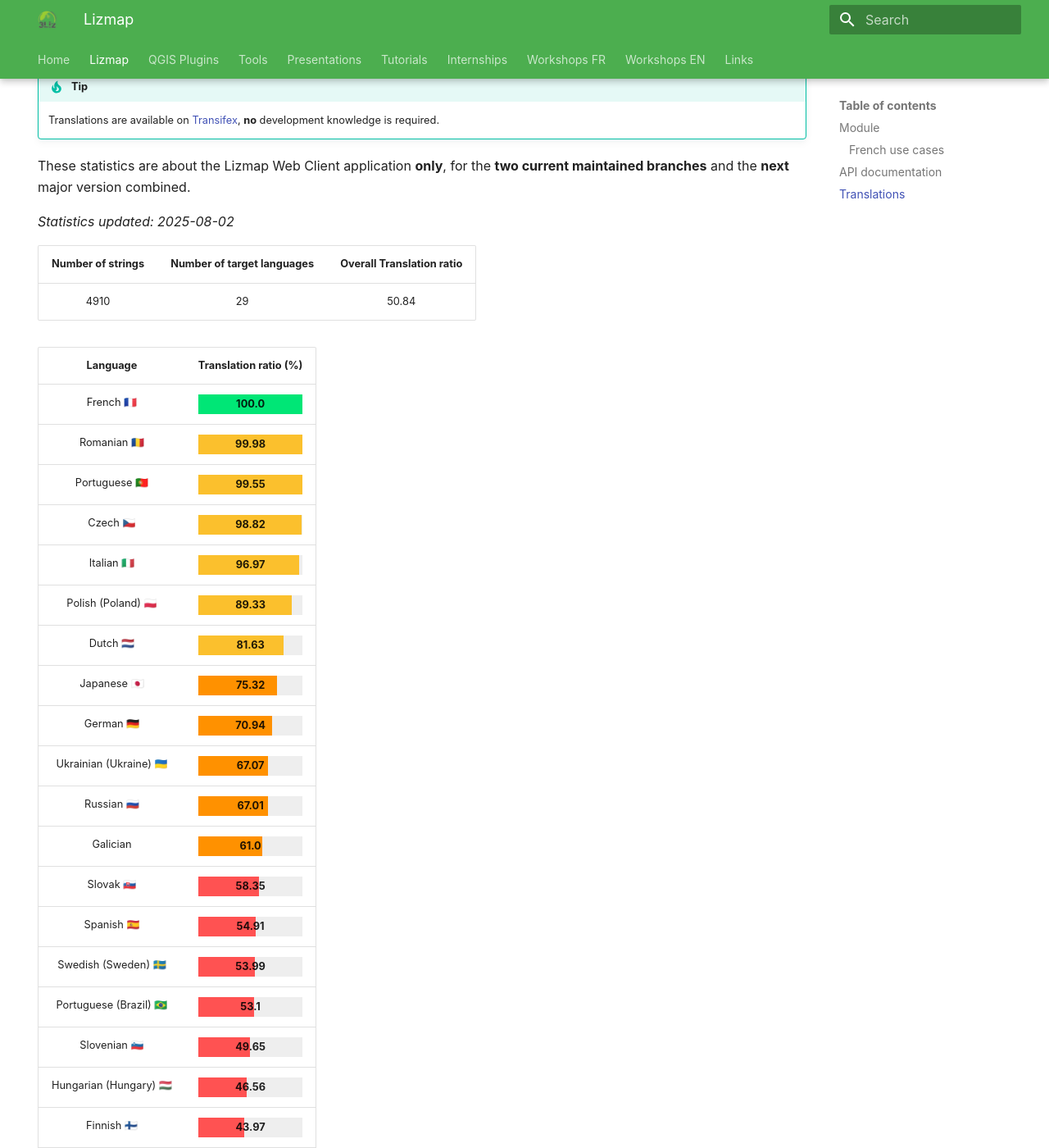
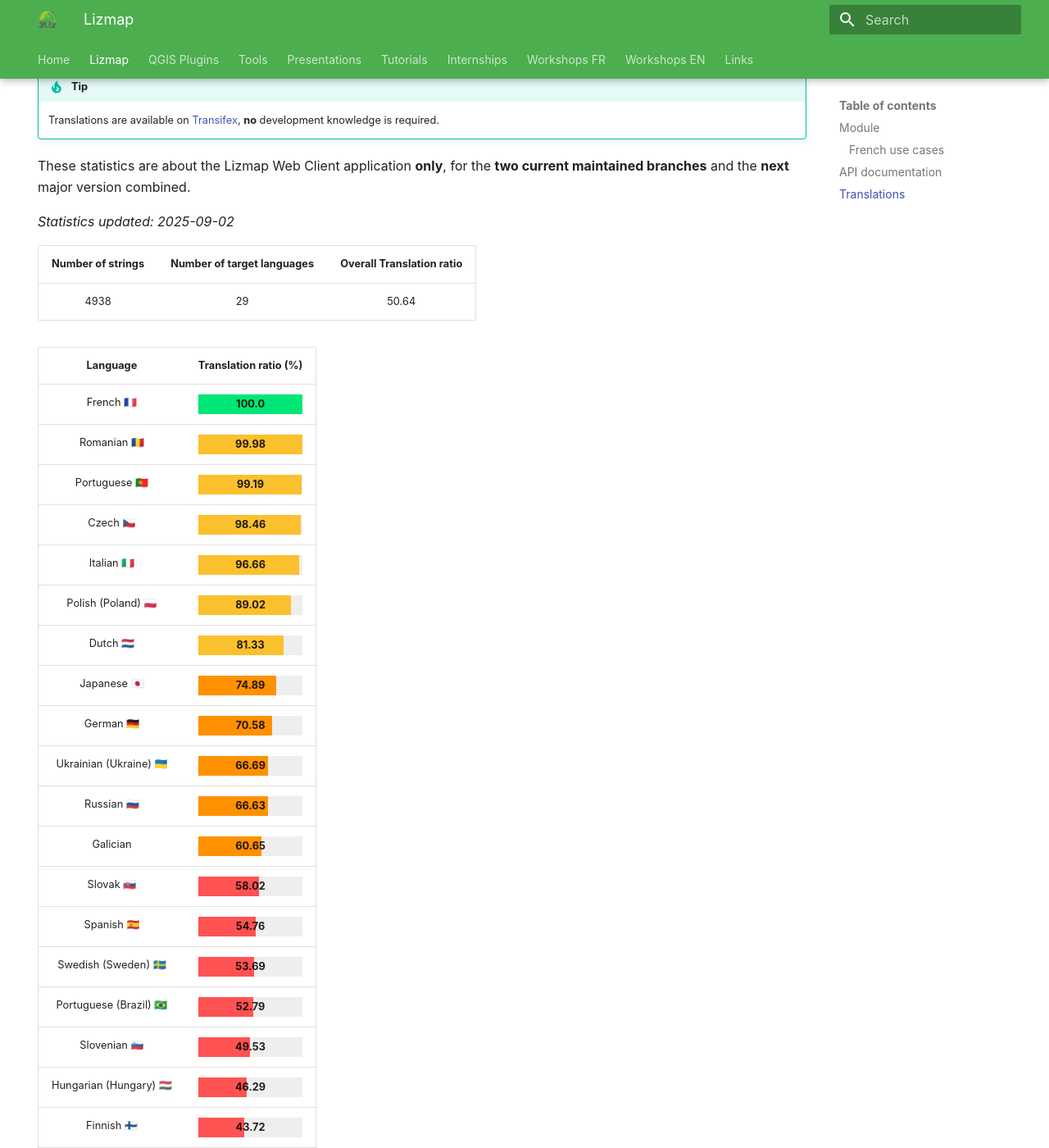
Before and after one commit to 3liz/3liz.github.io, an MkDocs documentation site: the page built from docs/lizmap.md, in a window 1280 px wide and 1400 px high, scrolled down 875 px. Shown: the whole window at 82% size. Built offline with MkDocs 1.6.1 and Material for MkDocs 9.7.7, drawn with Linux system fonts in a browser that asks for light colours; nearby versions of some CDN libraries; some of the changed text lies outside the part shown.

Commit message:
Update statistics from Transifex Lizmap Web Client

```diff
--- a/docs/lizmap-i18n-stats.md
+++ b/docs/lizmap-i18n-stats.md
@@ -10,40 +10,40 @@
 These statistics are about the Lizmap Web Client application **only**, for the **two current
 maintained branches** and the **next** major version combined.
 
-*Statistics updated: 2025-08-02*
+*Statistics updated: 2025-09-02*
 
 | Number of strings | Number of target languages | Overall Translation ratio |
 |:-:|:-:|:-:|
-4910|29|50.84
+4938|29|50.64
 
 | Language | Translation ratio (%) |
 |:-:|:-:|
 French 🇫🇷 |[=100.0% "100.0"]|
 Romanian 🇷🇴 |[=99.98% "99.98"]|
-Portuguese 🇵🇹 |[=99.55% "99.55"]|
-Czech 🇨🇿 |[=98.82% "98.82"]|
-Italian 🇮🇹 |[=96.97% "96.97"]|
-Polish (Poland) 🇵🇱 |[=89.33% "89.33"]|
-Dutch 🇳🇱 |[=81.63% "81.63"]|
-Japanese 🇯🇵 |[=75.32% "75.32"]|
-German 🇩🇪 |[=70.94% "70.94"]|
-Ukrainian (Ukraine) 🇺🇦 |[=67.07% "67.07"]|
-Russian 🇷🇺 |[=67.01% "67.01"]|
-Galician  |[=61.0% "61.0"]|
-Slovak 🇸🇰 |[=58.35% "58.35"]|
-Spanish 🇪🇸 |[=54.91% "54.91"]|
-Swedish (Sweden) 🇸🇪 |[=53.99% "53.99"]|
-Portuguese (Brazil) 🇧🇷 |[=53.1% "53.1"]|
-Slovenian 🇸🇮 |[=49.65% "49.65"]|
-Hungarian (Hungary) 🇭🇺 |[=46.56% "46.56"]|
-Finnish 🇫🇮 |[=43.97% "43.97"]|
-Basque  |[=31.98% "31.98"]|
-Greek 🇬🇷 |[=25.05% "25.05"]|
-Bulgarian 🇧🇬 |[=22.79% "22.79"]|
-Norwegian 🇳🇴 |[=16.09% "16.09"]|
-Spanish (Argentina) 🇦🇷 |[=5.05% "5.05"]|
-Indonesian 🇮🇩 |[=4.13% "4.13"]|
-Serbian (Cyrillic) 🇷🇸 |[=1.18% "1.18"]|
+Portuguese 🇵🇹 |[=99.19% "99.19"]|
+Czech 🇨🇿 |[=98.46% "98.46"]|
+Italian 🇮🇹 |[=96.66% "96.66"]|
+Polish (Poland) 🇵🇱 |[=89.02% "89.02"]|
+Dutch 🇳🇱 |[=81.33% "81.33"]|
+Japanese 🇯🇵 |[=74.89% "74.89"]|
+German 🇩🇪 |[=70.58% "70.58"]|
+Ukrainian (Ukraine) 🇺🇦 |[=66.69% "66.69"]|
+Russian 🇷🇺 |[=66.63% "66.63"]|
+Galician  |[=60.65% "60.65"]|
+Slovak 🇸🇰 |[=58.02% "58.02"]|
+Spanish 🇪🇸 |[=54.76% "54.76"]|
+Swedish (Sweden) 🇸🇪 |[=53.69% "53.69"]|
+Portuguese (Brazil) 🇧🇷 |[=52.79% "52.79"]|
+Slovenian 🇸🇮 |[=49.53% "49.53"]|
+Hungarian (Hungary) 🇭🇺 |[=46.29% "46.29"]|
+Finnish 🇫🇮 |[=43.72% "43.72"]|
+Basque  |[=31.79% "31.79"]|
+Greek 🇬🇷 |[=24.91% "24.91"]|
+Bulgarian 🇧🇬 |[=22.66% "22.66"]|
+Norwegian 🇳🇴 |[=16.0% "16.0"]|
+Spanish (Argentina) 🇦🇷 |[=5.02% "5.02"]|
+Indonesian 🇮🇩 |[=4.11% "4.11"]|
+Serbian (Cyrillic) 🇷🇸 |[=1.17% "1.17"]|
 Arabic  |[=0.0% "0.0"]|
 Basque (Spain)  |[=0.0% "0.0"]|
 Vietnamese (Viet Nam)  |[=0.0% "0.0"]|
```
